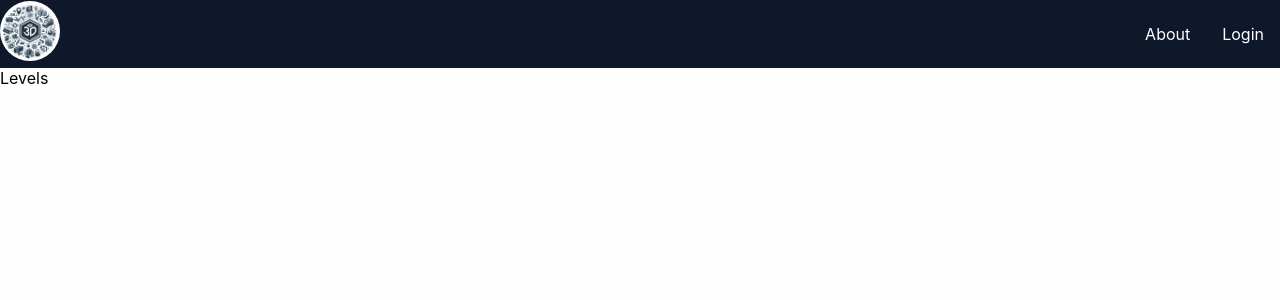
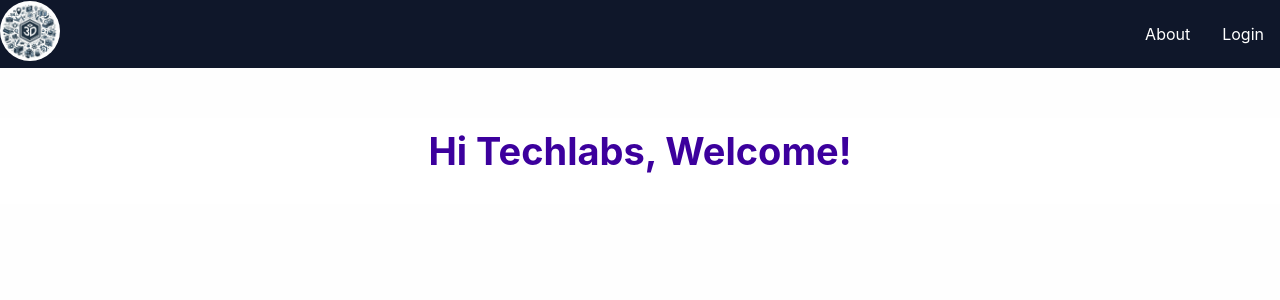
Before and after one commit to 19ec94/interactive-3d-web-design, a React (Create React App) app: page /levels in a window 1280 px wide. Shown: the top 300 px of the page. Built offline with nearby package versions, Linux system fonts and the light colour scheme.

Commit message:
Create skeleton page for levels

```diff
--- /dev/null
+++ b/src/components/pages/Levels.css
@@ -0,0 +1,21 @@
+.dashboard-container {
+  display: flex;
+  flex-direction: column;
+  margin: auto;
+  margin-top: 50px;
+  background-color: #fff;
+  padding-bottom: 30px;
+}
+.header {
+  display: flex;
+  flex-direction: column;
+  align-items: center;
+  gap: 9px;
+  width: 100%;
+  margin-top: 10px;
+}
+.text {
+  color: #3c009d;
+  font-size: 38px;
+  font-weight: 700;
+}
--- a/src/components/pages/Levels.jsx
+++ b/src/components/pages/Levels.jsx
@@ -1,5 +1,13 @@
 import React from "react";
 
+import "./Levels.css";
+
 export const Levels = () => {
-  return <div>Levels</div>;
+  return <div className="dashboard-container">
+    <div className="header">
+      <div className="text">
+        Hi Techlabs, Welcome!
+      </div>
+    </div>
+    </div>;
 };
```
